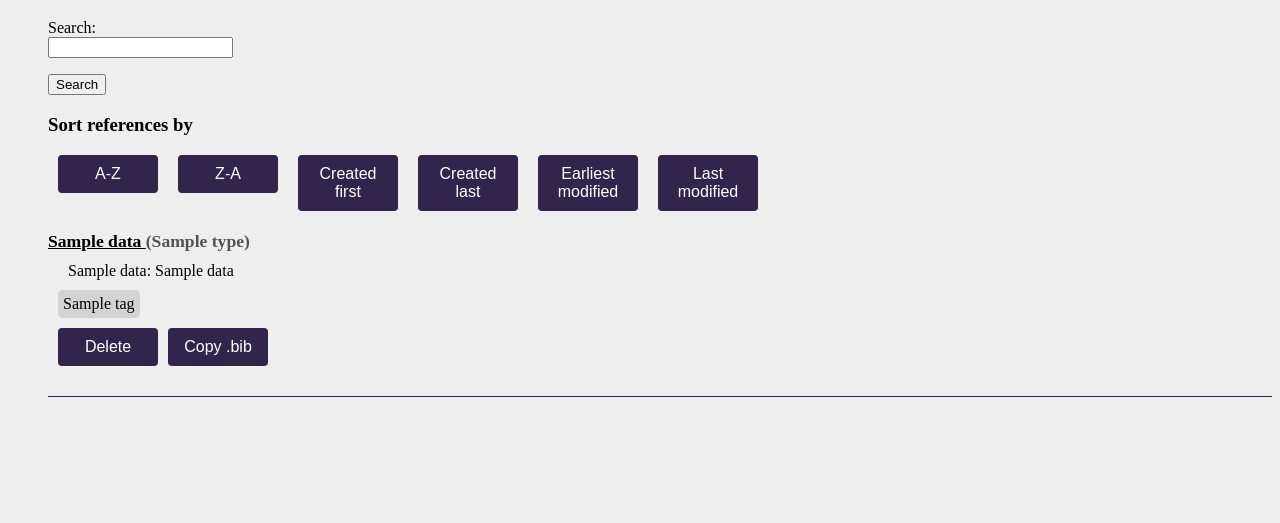
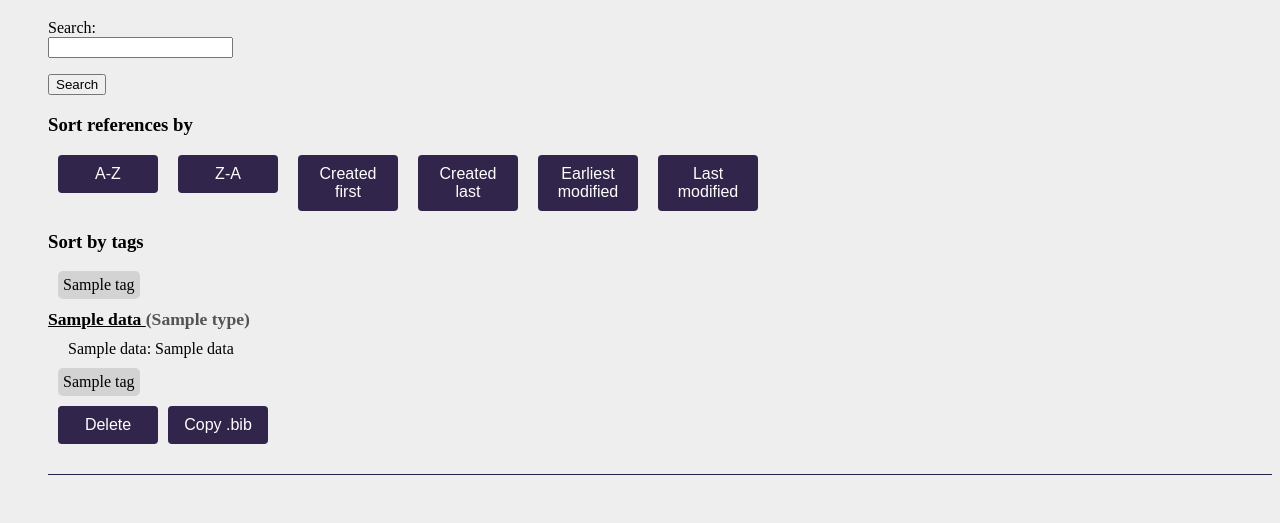
Before and after one commit to Uxusino/bibtex-kirby, a Flask app: template src/templates/index.html in a window 1280 px wide. Shown: the part 277-800 px from the top of the page. Run offline with Flask 3, Linux system fonts and the light colour scheme; the template is opened without the code that fills it: most values are stand-ins (such as "Sample title", 1, 10 or a date in 2020).

Commit message:
Shows all tags on the main page

```diff
--- a/src/app.py
+++ b/src/app.py
@@ -46,11 +46,12 @@ def index(sort):
         sort, reverse = "creation_time", 1
 
     bibtexs = repo.get_bibtexs()
+    tags = repo.get_all_tags()
     if sort == "label":
         bibtexs.sort(key=lambda x: x.data["title"].lower(), reverse=reverse)
     else:
         bibtexs.sort(key=lambda x: getattr(x, sort), reverse=reverse)
-    return render_template("index.html", bibtexs=bibtexs)
+    return render_template("index.html", bibtexs=bibtexs, tags=tags)
 
 @app.route("/search", methods = ["POST"])
 def search():
--- a/src/templates/index.html
+++ b/src/templates/index.html
@@ -76,6 +76,15 @@ Bibtex app
   </form>
 </div>
 
+<h3>Sort by tags</h3>
+<div class="tags-block">
+  {% for tag in tags %}
+    {% if tag %}
+      <div class="tag">{{ tag }}</div>
+    {% endif %}
+  {% endfor %}
+</div>
+
   <ul class="bibtex-list">
     {% for bibtex in bibtexs %}
       <li class="bibtex-item">
```
Also changed, not shown: src/repositories/bibtex_repository.py (+7 -0 lines).
